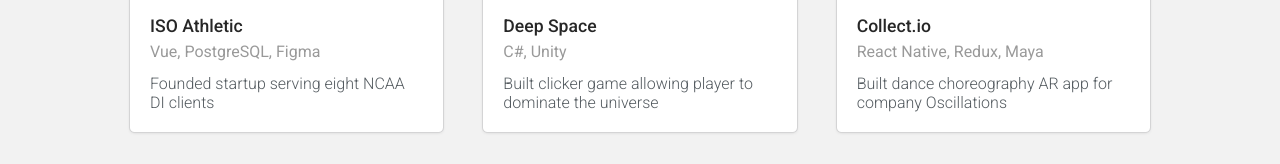
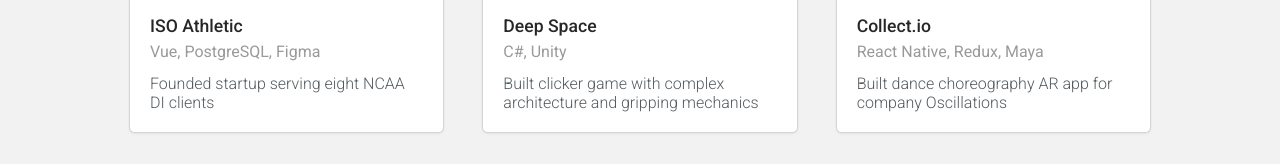
Before and after one commit to abizzaar/Personal-Website, a plain HTML site: page index.html in a window 1280 px wide. Shown: the part 996-1160 px from the top of the page. Drawn offline with Linux system fonts and the light colour scheme.

Commit message:
small edit

```diff
--- a/index.html
+++ b/index.html
@@ -112,7 +112,7 @@
             <div>C#, Unity</div>
           </div>
           <div class="description">
-            Built clicker game allowing player to dominate the universe
+            Built clicker game with complex architecture and gripping mechanics
           </div>
         </div>
       </a>
```
